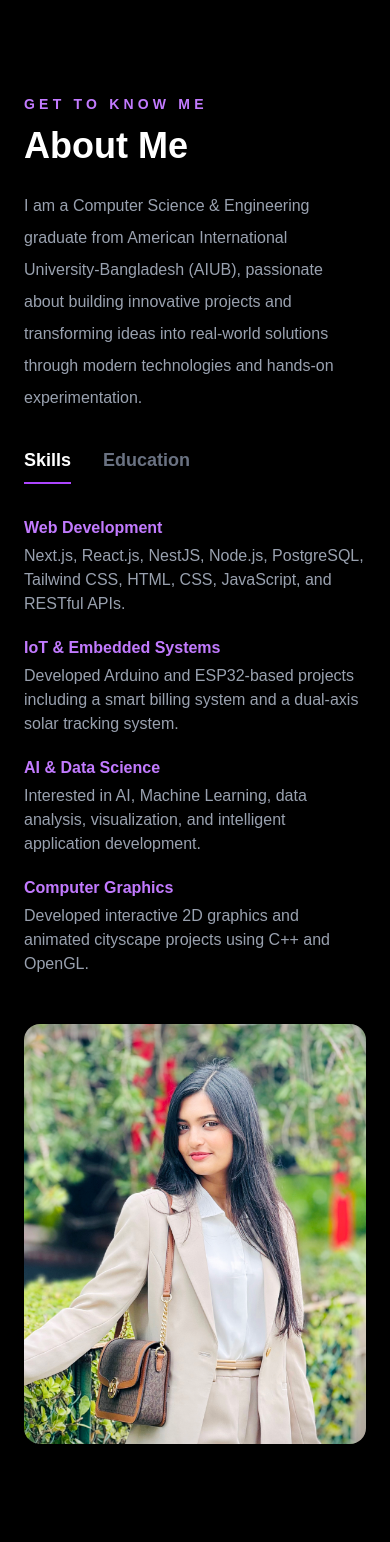
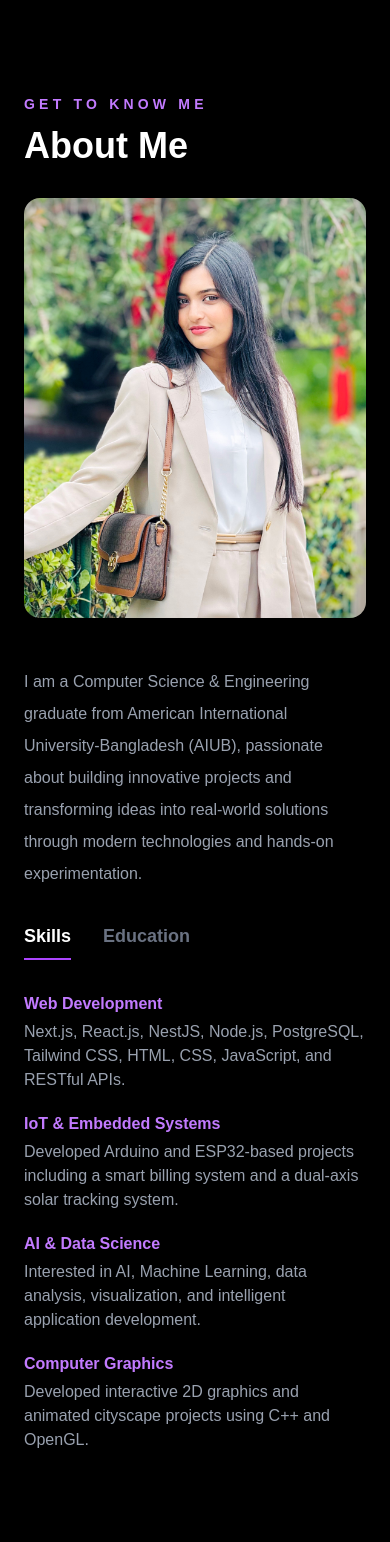
Before and after one commit to TonimaDristy/nextjs-portfolio, a Next.js app: page / in a window 390 px wide. Shown: the part 1426-2968 px from the top of the page. Built offline with nearby package versions, Linux system fonts and the light colour scheme.

Commit message:
Update image position

```diff
--- a/components/About.tsx
+++ b/components/About.tsx
@@ -7,20 +7,44 @@ export default function About() {
 
   return (
     <section id="about" className="bg-black px-6 py-24 text-white">
-      <div className="mx-auto grid max-w-7xl items-start gap-12 md:grid-cols-2">
-        {/* Text - Shows first on mobile, right side on desktop */}
-        <div className="order-1 md:order-2">
+      <div className="mx-auto max-w-7xl">
+        {/* Mobile Heading */}
+        <div className="mb-8 block md:hidden">
+          <p className="mb-3 text-sm font-semibold uppercase tracking-[0.3em] text-purple-400">
+            Get to know me
+          </p>
+
+          <h2 className="text-4xl font-bold">About Me</h2>
+        </div>
+
+        <div className="grid items-start gap-12 md:grid-cols-2">
+          {/* Image */}
+          <div>
+            <img
+              src="/images/user.png.jpg"
+              alt="Tonima Islam Dristy"
+              className="mx-auto h-[420px] w-full rounded-2xl object-cover sm:h-[520px] sm:w-3/4 md:h-[690px]"
+            />
+          </div>
+
+          {/* Right Side Content */}
+          <div>
+            {/* Desktop Heading */}
+            <div className="hidden md:block">
               <p className="mb-3 text-sm font-semibold uppercase tracking-[0.3em] text-purple-400">
                 Get to know me
               </p>
 
               <h2 className="mb-6 text-4xl font-bold md:text-5xl">About Me</h2>
+            </div>
 
+            {/* Description */}
             <p className="leading-8 text-gray-400">
               I am a Computer Science & Engineering graduate from American
               International University-Bangladesh (AIUB), passionate about
-            building innovative projects and transforming ideas into real-world
-            solutions through modern technologies and hands-on experimentation.
+              building innovative projects and transforming ideas into
+              real-world solutions through modern technologies and hands-on
+              experimentation.
             </p>
 
             {/* Tabs */}
@@ -56,8 +80,8 @@ export default function About() {
                     Web Development
                   </h3>
                   <p className="mt-1 text-gray-400">
-                  Next.js, React.js, NestJS, Node.js, PostgreSQL, Tailwind CSS,
-                  HTML, CSS, JavaScript, and RESTful APIs.
+                    Next.js, React.js, NestJS, Node.js, PostgreSQL, Tailwind
+                    CSS, HTML, CSS, JavaScript, and RESTful APIs.
                   </p>
                 </div>
 
@@ -122,14 +146,6 @@ export default function About() {
               </div>
             )}
           </div>
-
-        {/* Image - Shows after text on mobile, left side on desktop */}
-        <div className="order-2 md:order-1">
-          <img
-            src="/images/user.png.jpg"
-            alt="Tonima Islam Dristy"
-            className="mx-auto h-[420px] w-full rounded-2xl object-cover sm:h-[520px] sm:w-3/4 md:h-[690px]"
-          />
         </div>
       </div>
     </section>
```
Lines whose indentation alone changed are shown as unchanged.
